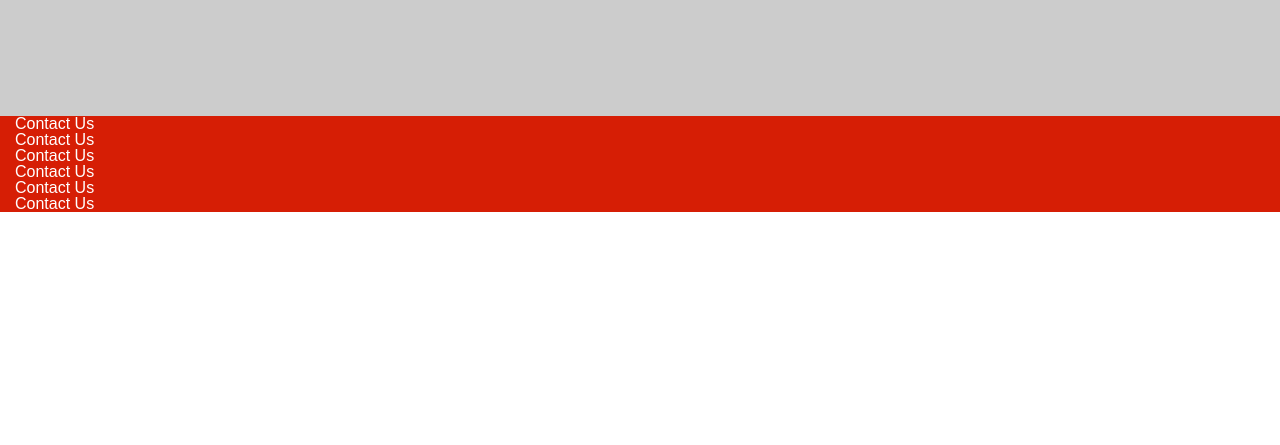
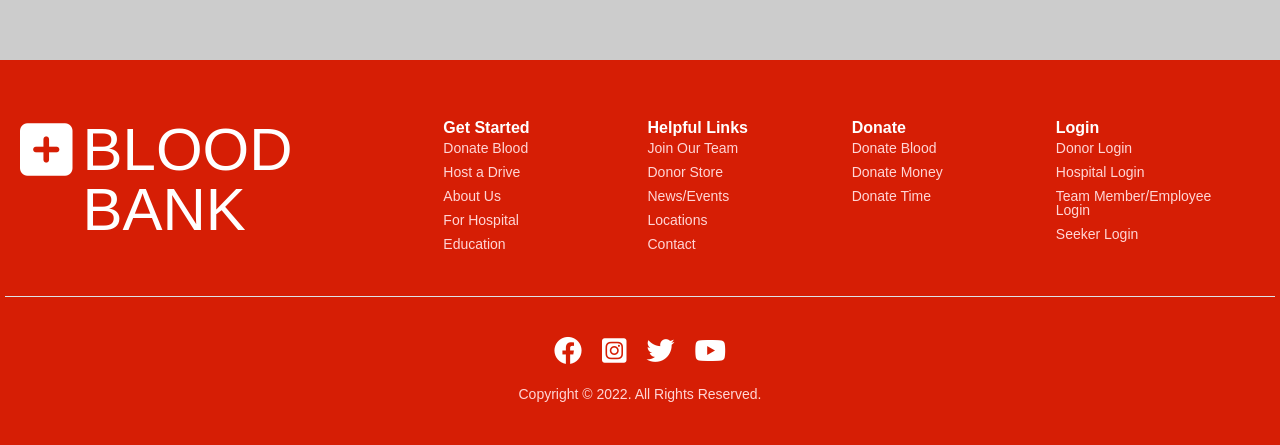
Before and after one commit to tan-creator/group5.bloodbank.github.io, a plain HTML site: page index.html in a window 1280 px wide. Shown: the part 940-1385 px from the top of the page. Before the commit the page ends 1152 px from the top, so only its background shows below. Drawn offline with nearby package versions, Linux system fonts and the light colour scheme.

Commit message:
Tuan update footer

```diff
--- a/assets/css/base.css
+++ b/assets/css/base.css
@@ -127,6 +127,9 @@ table {
 :root {
   --primary-color: #d61e05;
   --white-color: #fff;
+  --header-height: 64px;
+  --font-size-small: 14px;
+  --font-size-primary: 16px;
 }
 
 html {
--- a/assets/css/style.css
+++ b/assets/css/style.css
@@ -1,11 +1,12 @@
 /* HEADER */
 .header {
-  height: 56px;
+  height: var(--header-height);
   background-color: var(--primary-color);
   display: flex;
   justify-content: space-between;
   color: var(--white-color);
   align-items: center;
+  position: fixed;
 }
 
 .header__left {
@@ -14,7 +15,7 @@
   cursor: pointer;
 }
 
-.header__left-icon {
+.header__left-logo {
   padding-right: 10px;
 }
 
@@ -83,6 +84,65 @@
 
 /* FOOTER */
 .footer {
+  padding: 20px;
   background-color: var(--primary-color);
   color: var(--white-color);
 }
+
+/* Footer Top */
+.footer__top {
+  padding: 40px 0;
+}
+
+.footer__top-left {
+  display: flex;
+  font-size: 60px;
+}
+
+.footer__top-left--logo {
+  padding-right: 10px;
+}
+
+.footer__top-left--title {
+}
+
+.footer__top-list span {
+  font-size: var(--font-size-primary);
+  font-weight: 700;
+}
+
+.footer__top-list--item {
+  font-size: var(--font-size-small);
+  padding: 5px 0;
+  color: #ffd6d6;
+  cursor: pointer;
+}
+
+.footer__top-list--item:hover {
+  background-color: var(--white-color);
+  color: var(--primary-color);
+  padding-left: 5px;
+  transition: all 0.25s;
+}
+
+/* Footer Bottom */
+.footer__bottom {
+  padding: 40px 0;
+  text-align: center;
+}
+
+.footer__bottom-social {
+  display: flex;
+  justify-content: center;
+  font-size: 28px;
+  padding-bottom: 20px;
+}
+
+.footer__bottom-social--item {
+  padding: 0 10px;
+}
+
+.footer__bottom-copyright {
+  font-size: var(--font-size-small);
+  color: #ffd6d6;
+}
--- a/index.html
+++ b/index.html
@@ -23,7 +23,9 @@
         <header>
             <div class="header container-fluid">
                 <div class="header__left">
-                    <div class="header__left-icon"><i class="fa fa-plus-square"></i></div>
+                    <div class="header__left-logo">
+                        <i class="fa fa-plus-square"></i>
+                    </div>
                     <div class="header__left-title">BLOOD BANK</div>
                 </div>
                 <div class="header__right">
@@ -46,14 +48,55 @@
 
         <footer>
             <div class="footer container-fluid">
-                <ul class="footer__list">
-                    <li class="footet__item">Contact Us</li>
-                    <li class="footet__item">Contact Us</li>
-                    <li class="footet__item">Contact Us</li>
-                    <li class="footet__item">Contact Us</li>
-                    <li class="footet__item">Contact Us</li>
-                    <li class="footet__item">Contact Us</li>
-                </ul>
+                <div class="footer__top border-bottom row">
+                    <div class="footer__top-left col-4">
+                        <div class="footer__top-left--logo">
+                            <i class="fa fa-plus-square"></i>
+                        </div>
+                        <div class="footer__top-left--title">BLOOD BANK</div>
+                    </div>
+                    <div class="footer__top-right row col-8">
+                        <ul class="footer__top-list col-3">
+                            <span>Get Started</span>
+                            <li class="footer__top-list--item">Donate Blood</li>
+                            <li class="footer__top-list--item">Host a Drive</li>
+                            <li class="footer__top-list--item">About Us</li>
+                            <li class="footer__top-list--item">For Hospital</li>
+                            <li class="footer__top-list--item">Education</li>
+                        </ul>
+                        <ul class="footer__top-list col-3">
+                            <span>Helpful Links</span>
+                            <li class="footer__top-list--item">Join Our Team</li>
+                            <li class="footer__top-list--item">Donor Store</li>
+                            <li class="footer__top-list--item">News/Events</li>
+                            <li class="footer__top-list--item">Locations</li>
+                            <li class="footer__top-list--item">Contact</li>
+                        </ul>
+                        <ul class="footer__top-list col-3">
+                            <span>Donate</span>
+                            <li class="footer__top-list--item">Donate Blood</li>
+                            <li class="footer__top-list--item">Donate Money</li>
+                            <li class="footer__top-list--item">Donate Time</li>
+                        </ul>
+                        <ul class="footer__top-list col-3">
+                            <span>Login</span>
+                            <li class="footer__top-list--item">Donor Login</li>
+                            <li class="footer__top-list--item">Hospital Login</li>
+                            <li class="footer__top-list--item">Team Member/Employee Login</li>
+                            <li class="footer__top-list--item">Seeker Login</li>
+                        </ul>
+                    </div>
+                </div>
+
+                <div class="footer__bottom">
+                    <ul class="footer__bottom-social">
+                        <li class="footer__bottom-social--item"><i class="fa-brands fa-facebook"></i></li>
+                        <li class="footer__bottom-social--item"><i class="fa-brands fa-instagram-square"></i></li>
+                        <li class="footer__bottom-social--item"><i class="fa-brands fa-twitter"></i></li>
+                        <li class="footer__bottom-social--item"><i class="fa-brands fa-youtube"></i></li>
+                    </ul>
+                    <span class="footer__bottom-copyright">Copyright © 2022. All Rights Reserved.</span>
+                </div>
             </div>
         </footer>
     </div>
```
